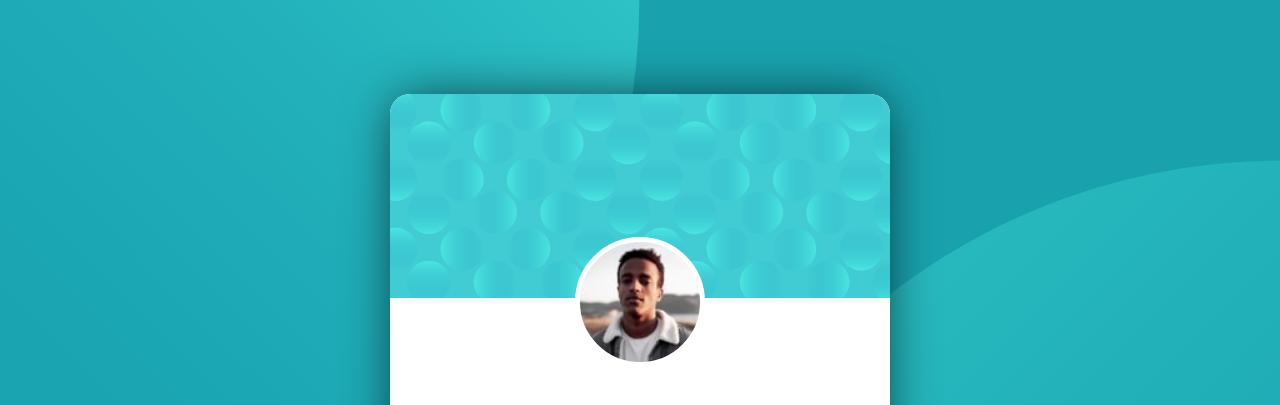
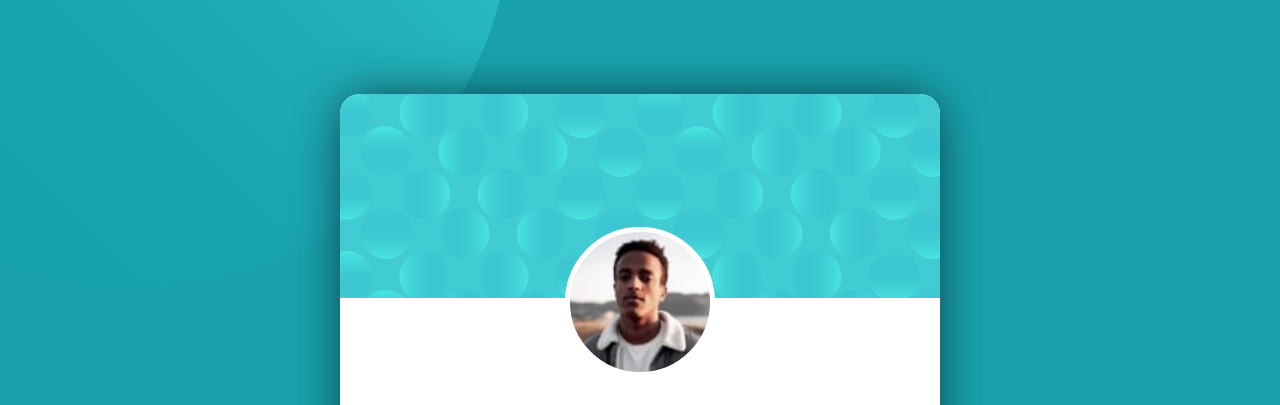
Before and after one commit to 0-BSCode/profile-card-component-main, a plain HTML site: page index.html in a window 1280 px wide. Shown: the top 405 px of the page. Drawn offline with Linux system fonts and the light colour scheme.

Commit message:
Adjusted background placements

```diff
--- a/styles/style.scss
+++ b/styles/style.scss
@@ -17,9 +17,14 @@ body {
     background-color: $dark-cyan;
     background-image: url("../images/bg-pattern-top.svg"), url("../images/bg-pattern-bottom.svg");
     // background-position: left -200px top -200px, right -200px bottom -200px;
-    background-position: left -50vw top -50vw, right -50vw bottom -50vw;
+    background-position: left -50vw top -40vh, right -50vw bottom -40vh;
     background-repeat: no-repeat;
-    background-size: 100vw, 100vw;
+    background-size: 100%, 100%;
+
+    @media screen and (min-width: 800px){
+        background-size: 60%, 60%;
+        background-position: left -20vw top -60vh, right -20vw bottom -60vh;
+    }
 
     .card {
         position: relative;
@@ -35,8 +40,8 @@ body {
         -webkit-box-shadow: 0px 0px 51px -7px rgba(0,0,0,0.75);
         -moz-box-shadow: 0px 0px 51px -7px rgba(66, 53, 53, 0.75);
 
-        @media screen and (min-width: 600px){
-            width: 500px;
+        @media screen and (min-width: 700px){
+            width: 600px;
             margin: auto;
         }
 
@@ -48,9 +53,9 @@ body {
 
             .profile-pic {
                 position: relative;
-                top: 70%;
-                height: 130px;
-                width: 130px;
+                top: 65%;
+                height: 150px;
+                width: 150px;
                 border-radius: 50%;
                 border: solid 5px white;
                 margin: auto;
```
Also changed, not shown: styles/style.css, 1 other file.
